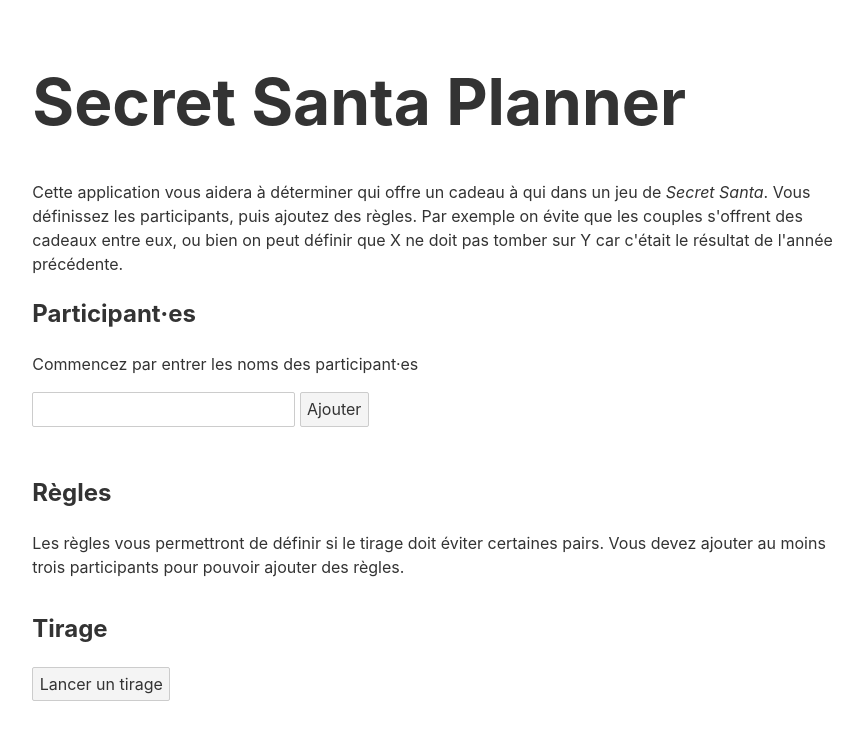
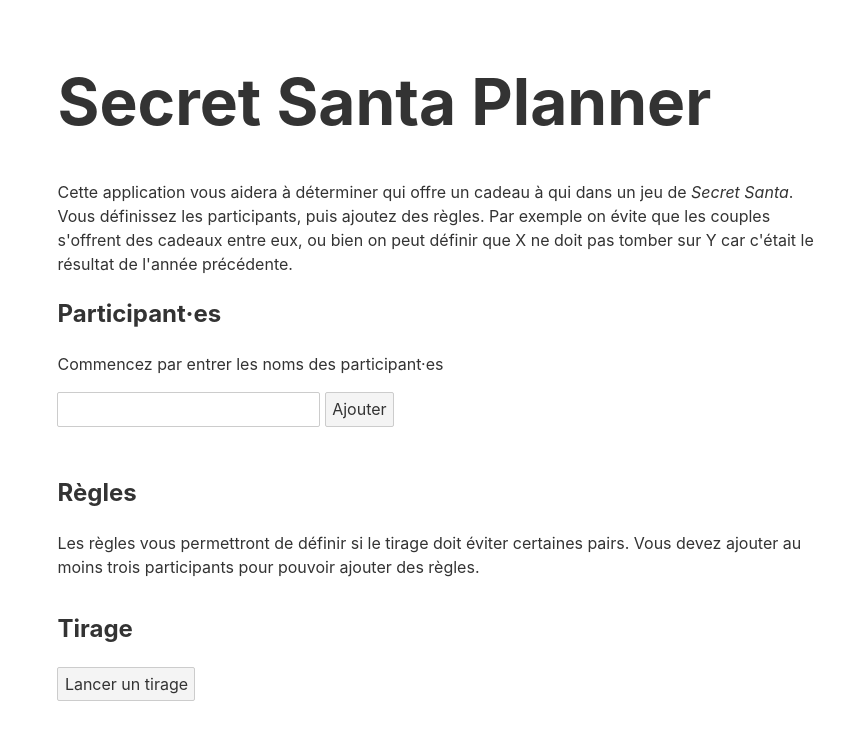
Before and after one commit to kimlai/secret-santa, a Svelte app: page / in a window 1280 px wide. Shown: the top 740 px of the page, without its empty margins (204-1067 px from the left). Built offline with nearby package versions, Linux system fonts and the light colour scheme.

Commit message:
smaller max width

```diff
--- a/public/global.css
+++ b/public/global.css
@@ -18,7 +18,7 @@ body {
 main {
   padding: 1em;
   padding-bottom: 4rem;
-  max-width: 80ch;
+  max-width: 75ch;
   margin: 0 auto;
 }
 
```
